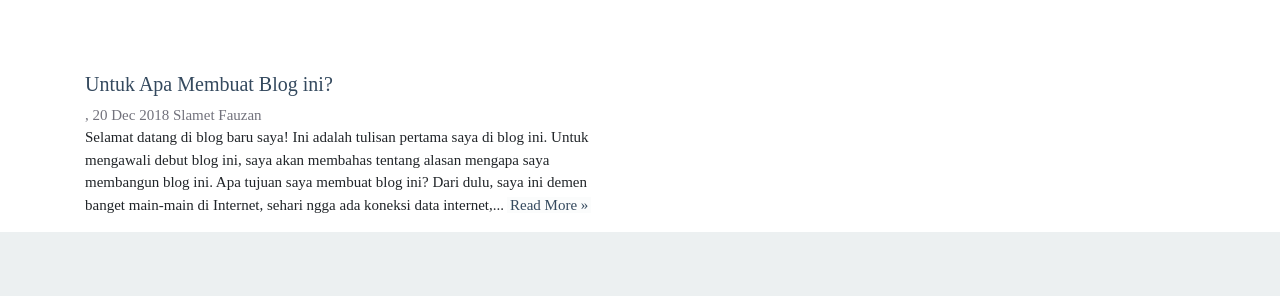
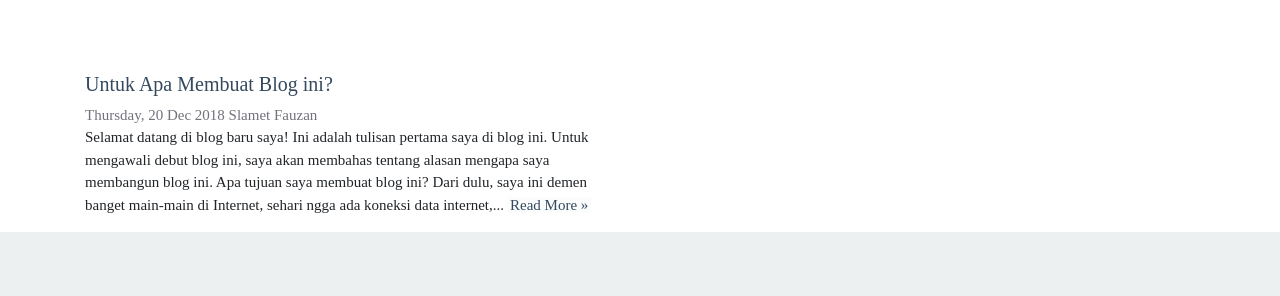
Before and after one commit to OzanLab/mypage, a Jekyll site: the page built from pages/index.html, in a window 1280 px wide. Shown: the part 245-541 px from the top of the page. Built offline with Jekyll 4.4.1, drawn with Linux system fonts in a browser that asks for light colours; nearby versions of some CDN libraries; some web fonts are replaced.

Commit message:
Update render_posts.html

```diff
--- a/_includes/render_posts.html
+++ b/_includes/render_posts.html
@@ -1,6 +1,6 @@
 <div class="col-12 col-sm-6">
 	<h3 class="ob-post-title"><a href="{{ post.url }}">{{ post.title }}</a></h3>
-	<span class="ob-post-meta"> {{ page.date | date: "%A"}}, {{ post.date | date_to_string }} {{ site.author }}</span>
+	<span class="ob-post-meta"> {{ post.date | date: "%A"}}, {{ post.date | date_to_string }} {{ site.author }}</span>
 	<p class="ob-post-content">
 		{{ post.content | strip_html | truncatewords:50 }}<span class="ob-more"><a href="#">Read More &raquo;</a></span>
 	</p>
```
